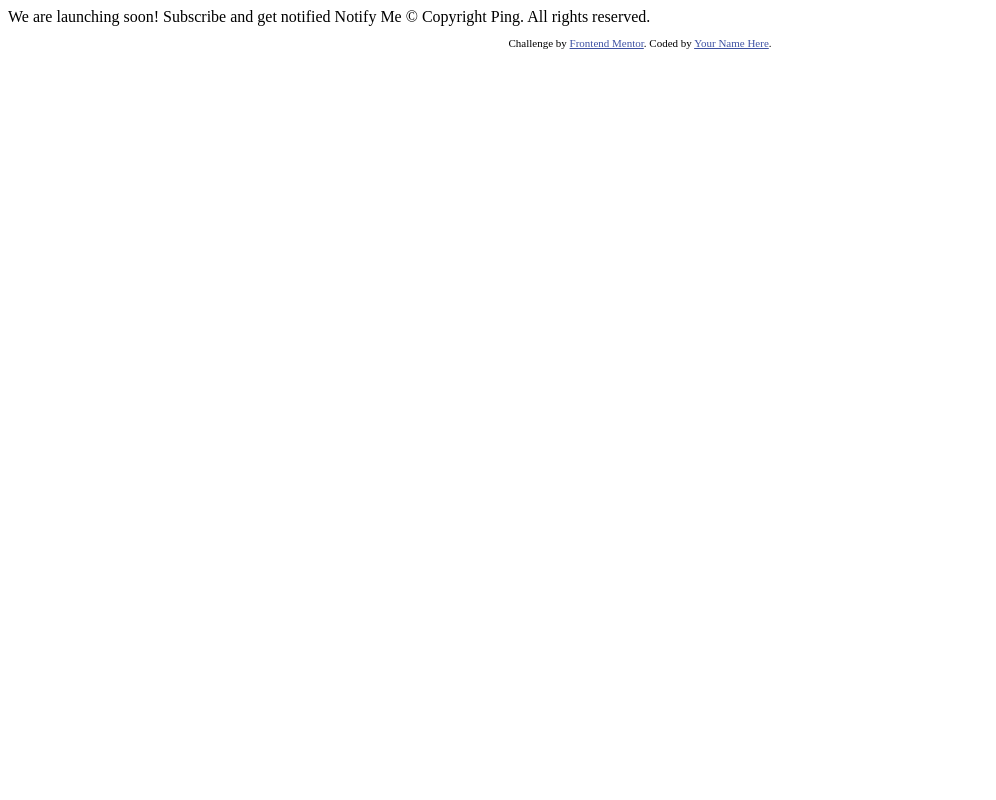
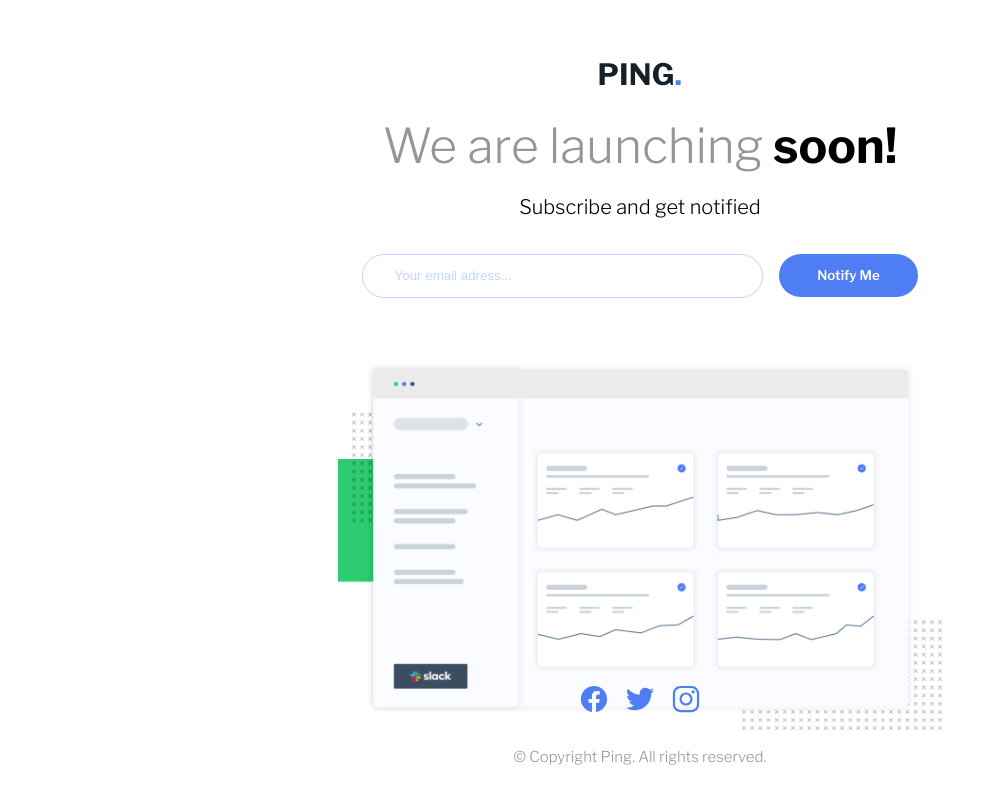
Before and after one commit to Web-dev-rafik/ping-coming-soon-page, a plain HTML site: page index.html in a window 1280 px wide. Shown: the whole page, without its empty margins (0-996 px from the left). Drawn offline with nearby package versions, Linux system fonts and the light colour scheme.

Commit message:
Add project code

```diff
--- a/index.html
+++ b/index.html
@@ -1,34 +1,66 @@
 <!DOCTYPE html>
 <html lang="en">
+
 <head>
   <meta charset="UTF-8">
-  <meta name="viewport" content="width=device-width, initial-scale=1.0"> <!-- displays site properly based on user's device -->
+  <meta name="viewport" content="width=device-width, initial-scale=1.0">
+  <!-- displays site properly based on user's device -->
+
+  <link rel="preconnect" href="https://fonts.googleapis.com">
+  <link rel="preconnect" href="https://fonts.gstatic.com" crossorigin>
+  <link href="https://fonts.googleapis.com/css2?family=Libre+Franklin:wght@300;600;700&display=swap" rel="stylesheet">
+  <!-- Google fonts -->
+
+  <link rel="stylesheet" href="style.css">
 
   <link rel="icon" type="image/png" sizes="32x32" href="./images/favicon-32x32.png">
+  <title>Frontend Mentor | Ping coming soon page</title>
+</head>
 
-  <title>Frontend Mentor | Ping coming soon page</title>
-
-  <!-- Feel free to remove these styles or customise in your own stylesheet 👍 -->
-  <style>
-    .attribution { font-size: 11px; text-align: center; }
-    .attribution a { color: hsl(228, 45%, 44%); }
-  </style>
-</head>
 <body>
 
-  We are launching soon!
+  <main class="main">
 
-  Subscribe and get notified
+    <header class="header section-center">
+      <h1 class="header-title h1">
+        <img src="./images/logo.svg" alt="Logo" class="header-logo" width="68" height="20">
+      </h1>
+      <h2 class="header-subtitle h2"><span class="gray">We are launching</span> soon!</h2>
+      <p class="header-message p">Subscribe and get notified</p>
+    </header>
 
-  Notify Me
+    <form action="/" class="form section-center">
+      <div class="form-field">
+        <input type="email" name="email" id="email" class="form-input-email" placeholder="Your email adress...">
+        <p id="email-error" class="form-error">Please Provide a valid email adress</p>
+      </div>
+      <button type="submit" class="form-btn">Notify Me</button>
+    </form>
 
-  &copy; Copyright Ping. All rights reserved.
+    <section class="dashboard section-center">
+      <img src="./images/illustration-dashboard.png" alt="A dashboard." class="dashboard-img">
+    </section>
 
-  <footer>
+    <footer class="footer section-center">
+      <ul class="footer-socials">
+        <li class="footer-socials-item"><img src="./images/icon-facebook.svg" alt="Facebook" width="30"></li>
+        <li class="footer-socials-item"><img src="./images/icon-twitter.svg" alt="Twitter" width="30"></li>
+        <li class="footer-socials-item"><img src="./images/icon-instagram.svg" alt="Instagram" width="30"></li>
+      </ul>
+      <p class="footer-copyright p">&copy; Copyright Ping. All rights reserved.</p>
+    </footer>
+
+  </main>
+
+  <div>
     <p class="attribution">
       Challenge by <a href="https://www.frontendmentor.io?ref=challenge" target="_blank">Frontend Mentor</a>.
       Coded by <a href="#">Your Name Here</a>.
     </p>
-  </footer>
+  </div>
+
+
+  <script src="./index.js"></script>
 </body>
+
 </html>
--- /dev/null
+++ b/index.js
@@ -0,0 +1,13 @@
+const inputEmail = document.getElementById("email");
+const emailError = document.getElementById("email-error");
+
+inputEmail.addEventListener("invalid", (e) => {
+  e.preventDefault();
+  inputEmail.classList.add("js-form-input-is-error");
+  emailError.style.display = "block";
+});
+
+inputEmail.addEventListener("input", () => {
+  inputEmail.classList.remove("js-form-input-is-error");
+  emailError.style.display = "none";
+});
--- /dev/null
+++ b/style.css
@@ -0,0 +1,286 @@
+/* Reset */
+*,
+*::after,
+*::before {
+  box-sizing: border-box;
+  margin: 0;
+}
+
+html,
+body {
+  height: 100%;
+}
+
+img,
+picture {
+  display: block;
+  max-width: 100%;
+}
+
+a {
+  text-decoration: none;
+}
+
+button {
+  border: none;
+  font-family: inherit;
+}
+
+ul,
+ol {
+  list-style: none;
+  padding: 0;
+}
+
+/* Colors */
+
+:root {
+  /* Primary */
+
+  --Blue: hsl(223, 87%, 63%);
+
+  /* Secondary */
+
+  --Pale-Blue: hsl(223, 100%, 88%);
+  --Light-Red: hsl(354, 100%, 66%);
+
+  /* Neutral */
+
+  --Gray: hsl(0, 0%, 59%);
+  --Very-Dark-Blue: hsl(209, 33%, 12%);
+  --White: hsl(0, 0%, 100%);
+}
+
+/* Typography */
+
+:root {
+  --fs: 1rem; /* 16px by default */
+  --fs-h1: 2rem;
+  --fs-h2: 1.6rem;
+}
+
+body {
+  font-family: "Libre Franklin", sans-serif;
+  font-size: var(--fs);
+  line-height: 1.5;
+}
+
+/* Typography Media queries */
+
+/* Desktop :  992px */
+
+@media (min-width: 62em) {
+  :root {
+    --fs: 1.25rem; /* 20px */
+    --fs-h1: 4rem;
+    --fs-h2: 3rem;
+  }
+}
+
+.p {
+  font-size: var(--fs);
+  font-weight: 400;
+  color: var(--Desaturated-Red);
+}
+
+.h1 {
+  font-size: var(--fs-h1);
+  font-weight: 700;
+  line-height: 1.25;
+}
+
+.h2 {
+  font-size: var(--fs-h2);
+  font-weight: 700;
+  line-height: 1.25;
+}
+
+/* Utils */
+
+.section-center {
+  display: flex;
+  flex-direction: column;
+  align-items: center;
+}
+
+/* Body */
+
+body {
+}
+
+/* main */
+
+.main {
+  max-width: 500px;
+  height: 100%;
+  position: relative;
+  margin: 0 auto;
+  padding: 4rem 2rem 2rem 2rem;
+}
+
+/* Header */
+
+.header {
+}
+
+.header-title {
+}
+
+.header-logo {
+}
+
+.header-subtitle {
+  margin-top: 2rem;
+}
+
+.gray {
+  color: var(--Gray);
+  font-weight: 300;
+}
+
+.header-message {
+  margin-top: 1rem;
+}
+
+/* Form */
+
+.form {
+  margin-top: 2rem;
+}
+
+.form-field {
+  width: 100%;
+}
+
+.form-input-email {
+  width: 100%;
+  padding: 1em 2rem;
+  border-radius: 2em;
+  border: 1px solid var(--Pale-Blue);
+}
+
+.form-input-email::placeholder {
+  color: var(--Pale-Blue);
+}
+
+/* This class is used by javascript */
+.js-form-input-is-error {
+  border: 1px solid var(--Light-Red);
+}
+
+.form-error {
+  color: var(--Light-Red);
+  font-size: calc(var(--fs) * 0.75);
+  font-style: italic;
+  margin-top: 0.2rem;
+  text-align: center;
+  margin-bottom: 1rem;
+
+  display: none;
+}
+
+.form-btn {
+  margin-top: 0.5rem;
+  width: 100%;
+  padding: 1em;
+  border-radius: 2em;
+  background-color: var(--Blue);
+  color: var(--White);
+  font-weight: 600;
+  cursor: pointer;
+}
+
+.form-btn:hover {
+  opacity: 0.8;
+}
+
+/* Dashboard */
+
+.dashboard {
+  margin-top: 2rem;
+}
+
+.dashboard-img {
+}
+
+/* Footer */
+
+.footer {
+  position: absolute;
+  bottom: 2rem;
+  left: 2rem;
+  right: 2rem;
+}
+
+.footer-socials {
+  display: flex;
+  justify-content: space-between;
+  align-items: center;
+  gap: 1rem;
+  cursor: pointer;
+}
+
+.footer-socials-item {
+}
+
+.footer-copyright {
+  margin-top: 2rem;
+  font-size: calc(var(--fs) * 0.75);
+  text-align: center;
+  color: var(--Gray);
+}
+
+/* Media queries */
+
+/* Desktop:  992px*/
+
+@media (min-width: 62em) {
+  .main {
+    max-width: 992px;
+  }
+
+  .header-logo {
+    transform: scale(1.2);
+  }
+
+  .form {
+    width: 60%;
+    margin-inline: auto;
+    display: flex;
+    flex-direction: row;
+    gap: 1rem;
+  }
+
+  .form-error {
+    text-align: left;
+    margin-left: 2rem;
+  }
+
+  .form-btn {
+    margin-top: 0;
+    flex: 1 1 33%;
+    align-self: flex-start;
+  }
+
+  .dashboard {
+    margin-top: 4rem;
+  }
+
+  .dashboard-img {
+    width: 65%;
+  }
+}
+
+/* Attribution Styles */
+.attribution {
+  display: none;
+  color: white;
+  font-size: 11px;
+  text-align: center;
+  position: absolute;
+  bottom: 0;
+  width: 100%;
+}
+.attribution a {
+  color: hsl(228, 45%, 44%);
+}
```
Also changed, not shown: images/icon-facebook.svg (added), images/icon-instagram.svg (added), images/icon-twitter.svg (added), screenshot.png (added), 3 other files.
